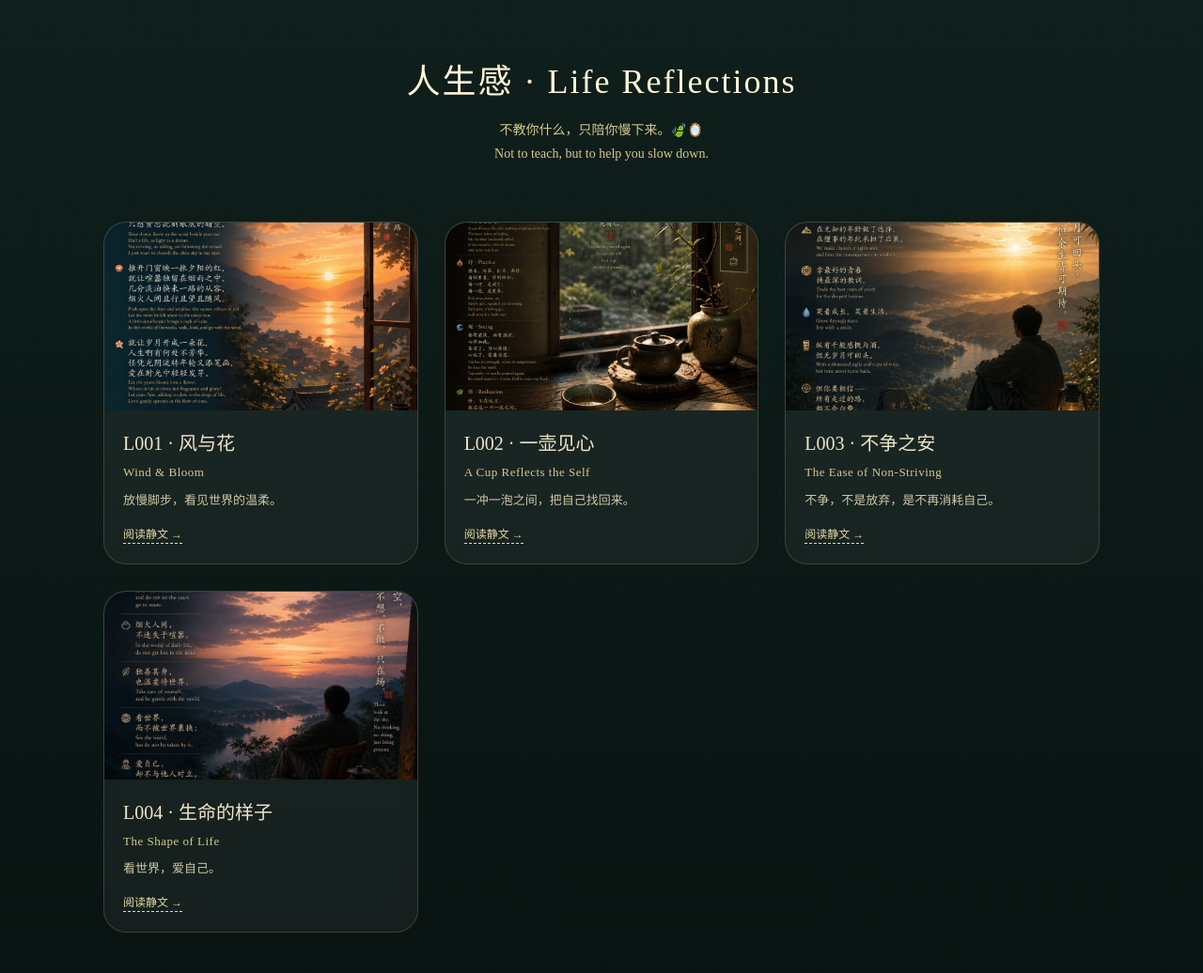
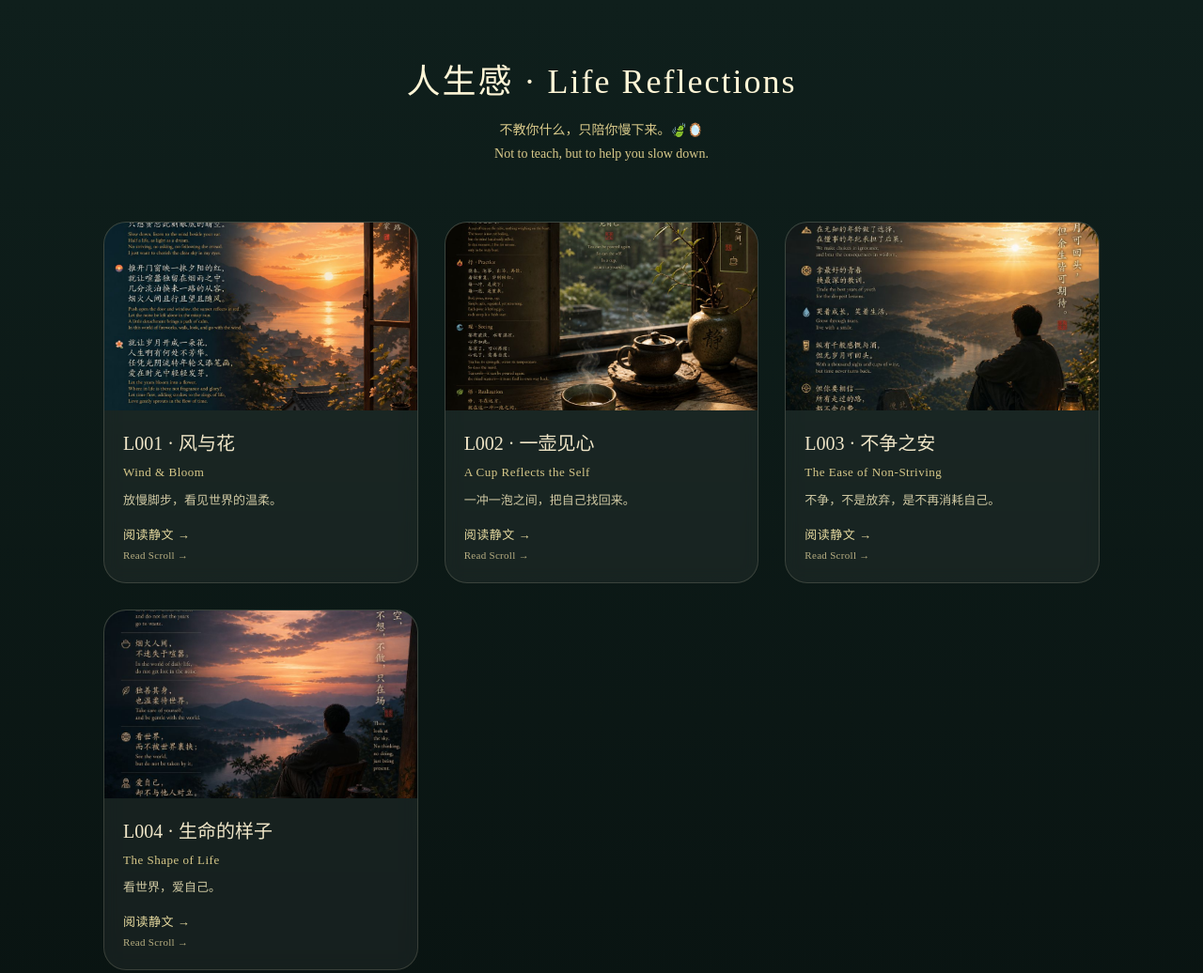
Before and after one commit to ToadAid/toadaid.github.io, a plain HTML site: page life.html in a window 1280 px wide. Shown: the top 1036 px of the page at 94% size. Drawn offline with Linux system fonts and the light colour scheme.

Commit message:
Refactor read prompts for bilingual support
Updated card read prompts to include separate Chinese and English classes.

```diff
--- a/life.html
+++ b/life.html
@@ -18,7 +18,6 @@
       line-height: 1.5;
     }
 
-    /* 头部 */
     .header {
       text-align: center;
       padding: 60px 20px 40px;
@@ -38,7 +37,6 @@
       line-height: 1.8;
     }
 
-    /* 卡片网格 */
     .container {
       max-width: 1100px;
       margin: 0 auto;
@@ -51,7 +49,6 @@
       gap: 28px;
     }
 
-    /* 整张卡片可点击，鼠标变手 */
     .card-link {
       text-decoration: none;
       color: inherit;
@@ -75,16 +72,14 @@
       box-shadow: 0 20px 40px rgba(0, 0, 0, 0.3);
     }
 
-    /* 图片区域 - 优雅占位，不会破碎 */
     .card-img {
       width: 100%;
       height: 200px;
       object-fit: cover;
-      background-color: #2a3a34;  /* 深绿占位色 */
+      background-color: #2a3a34;
       display: block;
     }
 
-    /* 不同卡片不同占位色调（可选，仅为了视觉区分） */
     .card-img-1 { background-color: #3e5a50; }
     .card-img-2 { background-color: #5c4e3b; }
     .card-img-3 { background-color: #4a5b52; }
@@ -111,14 +106,21 @@
       font-size: 13px;
       color: #cfc8a3;
       line-height: 1.6;
-      margin-bottom: 12px;
+      margin-bottom: 16px;
     }
 
-    .read {
-      font-size: 12px;
+    /* 双语阅读提示 */
+    .read-cn {
+      font-size: 13px;
       color: #e8dba0;
-      border-bottom: 1px dashed #e8dba0;
-      display: inline-block;
+      letter-spacing: 0.5px;
+      margin-bottom: 4px;
+    }
+
+    .read-en {
+      font-size: 11px;
+      color: #b8ae82;
+      letter-spacing: 0.3px;
     }
 
     footer {
@@ -157,7 +159,8 @@
           <div class="card-title">L001 · 风与花</div>
           <div class="card-title-en">Wind & Bloom</div>
           <div class="card-desc">放慢脚步，看见世界的温柔。</div>
-          <div class="read">阅读静文 →</div>
+          <div class="read-cn">阅读静文 →</div>
+          <div class="read-en">Read Scroll →</div>
         </div>
       </div>
     </a>
@@ -170,7 +173,8 @@
           <div class="card-title">L002 · 一壶见心</div>
           <div class="card-title-en">A Cup Reflects the Self</div>
           <div class="card-desc">一冲一泡之间，把自己找回来。</div>
-          <div class="read">阅读静文 →</div>
+          <div class="read-cn">阅读静文 →</div>
+          <div class="read-en">Read Scroll →</div>
         </div>
       </div>
     </a>
@@ -183,7 +187,8 @@
           <div class="card-title">L003 · 不争之安</div>
           <div class="card-title-en">The Ease of Non-Striving</div>
           <div class="card-desc">不争，不是放弃，是不再消耗自己。</div>
-          <div class="read">阅读静文 →</div>
+          <div class="read-cn">阅读静文 →</div>
+          <div class="read-en">Read Scroll →</div>
         </div>
       </div>
     </a>
@@ -196,7 +201,8 @@
           <div class="card-title">L004 · 生命的样子</div>
           <div class="card-title-en">The Shape of Life</div>
           <div class="card-desc">看世界，爱自己。</div>
-          <div class="read">阅读静文 →</div>
+          <div class="read-cn">阅读静文 →</div>
+          <div class="read-en">Read Scroll →</div>
         </div>
       </div>
     </a>
```
